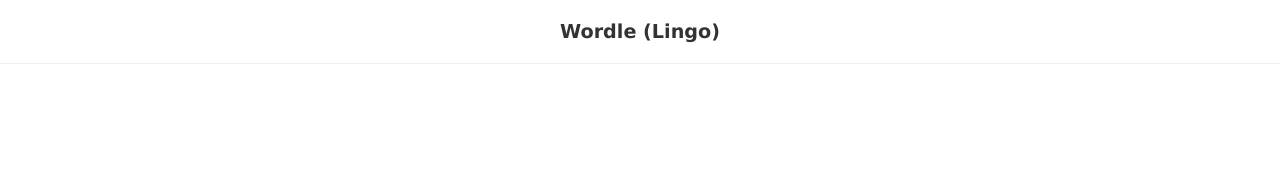
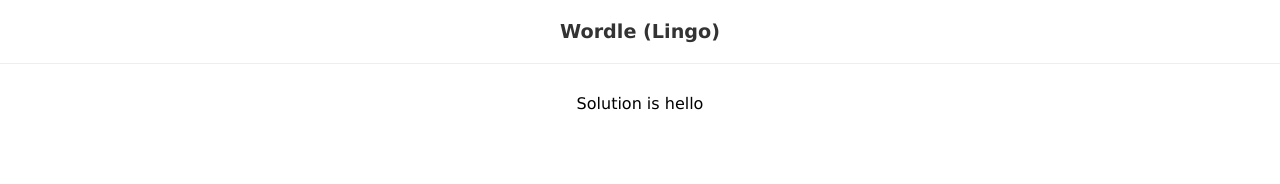
Before and after one commit to alleach24/wordle_react_clone, a React (Create React App) app: page / in a window 1280 px wide. Shown: the top 184 px of the page. Built offline with nearby package versions, Linux system fonts and the light colour scheme; data requests are answered from the project's data file.

Commit message:
setup wordle solutions bank

```diff
--- /dev/null
+++ b/data/db.json
@@ -0,0 +1,19 @@
+{
+    "solutions": [
+        { "id": 1, "word": "ninja"},
+        { "id": 2, "word": "spade"},
+        { "id": 3, "word": "pools"},
+        { "id": 4, "word": "drive"},
+        { "id": 5, "word": "relax"},
+        { "id": 6, "word": "times"},
+        { "id": 7, "word": "train"},
+        { "id": 8, "word": "cores"},
+        { "id": 9, "word": "pours"},
+        { "id": 10, "word": "blame"},
+        { "id": 11, "word": "banks"},
+        { "id": 12, "word": "phone"},
+        { "id": 13, "word": "bling"},
+        { "id": 14, "word": "coins"},
+        { "id": 15, "word": "hello"}
+    ]
+}
--- a/package.json
+++ b/package.json
@@ -3,12 +3,12 @@
   "version": "0.1.0",
   "private": true,
   "dependencies": {
-    "@testing-library/jest-dom": "^5.16.3",
-    "@testing-library/react": "^12.1.4",
+    "@testing-library/jest-dom": "^5.16.5",
+    "@testing-library/react": "^12.1.5",
     "@testing-library/user-event": "^13.5.0",
     "react": "^17.0.2",
     "react-dom": "^17.0.2",
-    "react-scripts": "5.0.0",
+    "react-scripts": "^5.0.0",
     "web-vitals": "^2.1.4"
   },
   "scripts": {
--- a/src/App.js
+++ b/src/App.js
@@ -1,7 +1,21 @@
+import { useEffect, useState } from "react";
+
 function App() {
+  const [solution, setSolution] = useState(null)
+
+  useEffect(() => {
+    fetch('http://localhost:3001/solutions').then(res => res.json()).then(json => {
+      // console.log(json)
+      const randomSolution = json[Math.floor(Math.random() * json.length)]
+      console.log('Solution: ' + randomSolution.word)
+      setSolution(randomSolution.word)
+    })
+  }, [])
+
   return (
     <div className="App">
       <h1>Wordle (Lingo)</h1>
+      {solution && <div>Solution is {solution}</div>}
     </div>
   );
 }
```
Also changed, not shown: src/hooks/useWordle.js (added), 1 other file (tests, documents, lock files or other folders).
